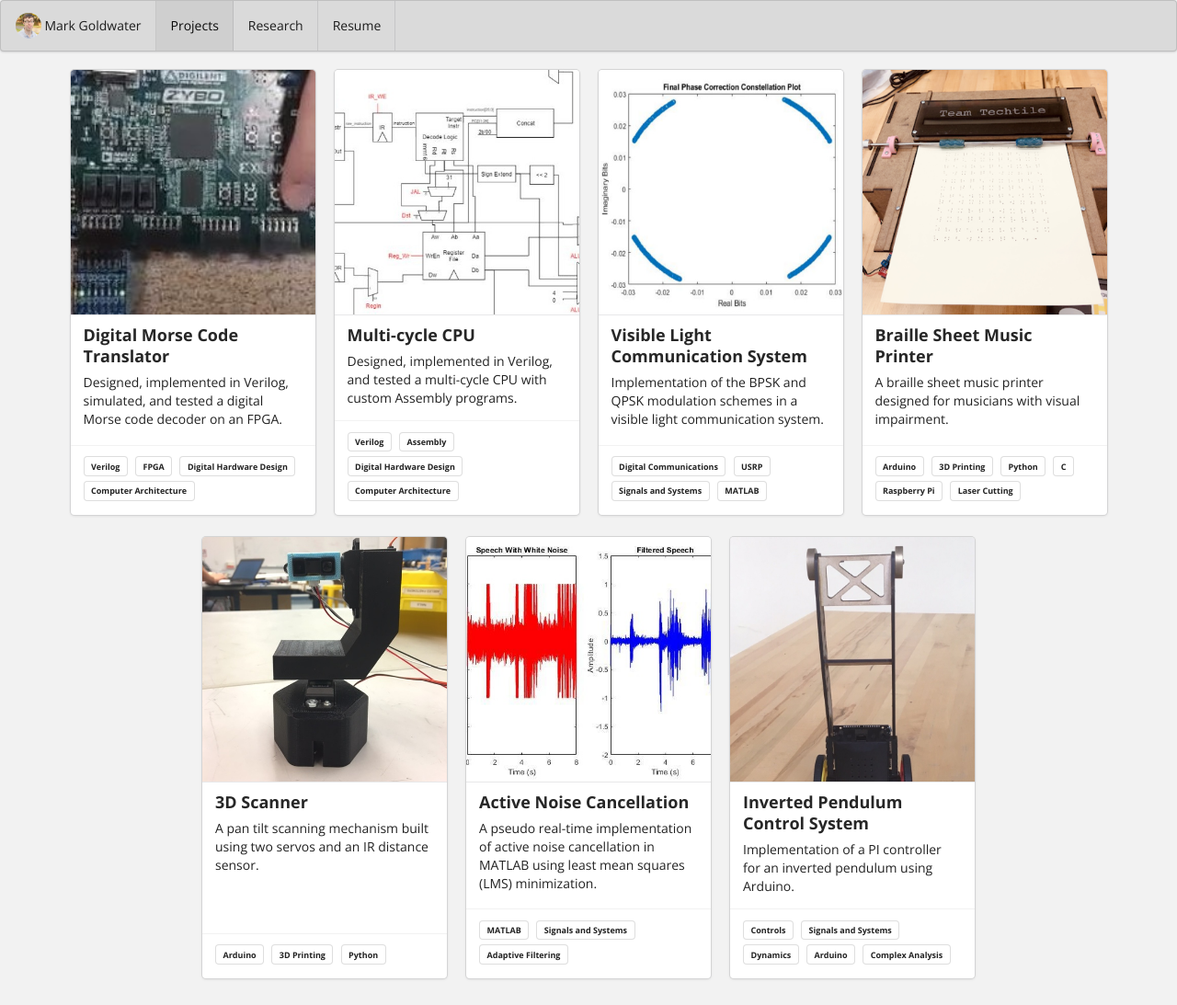
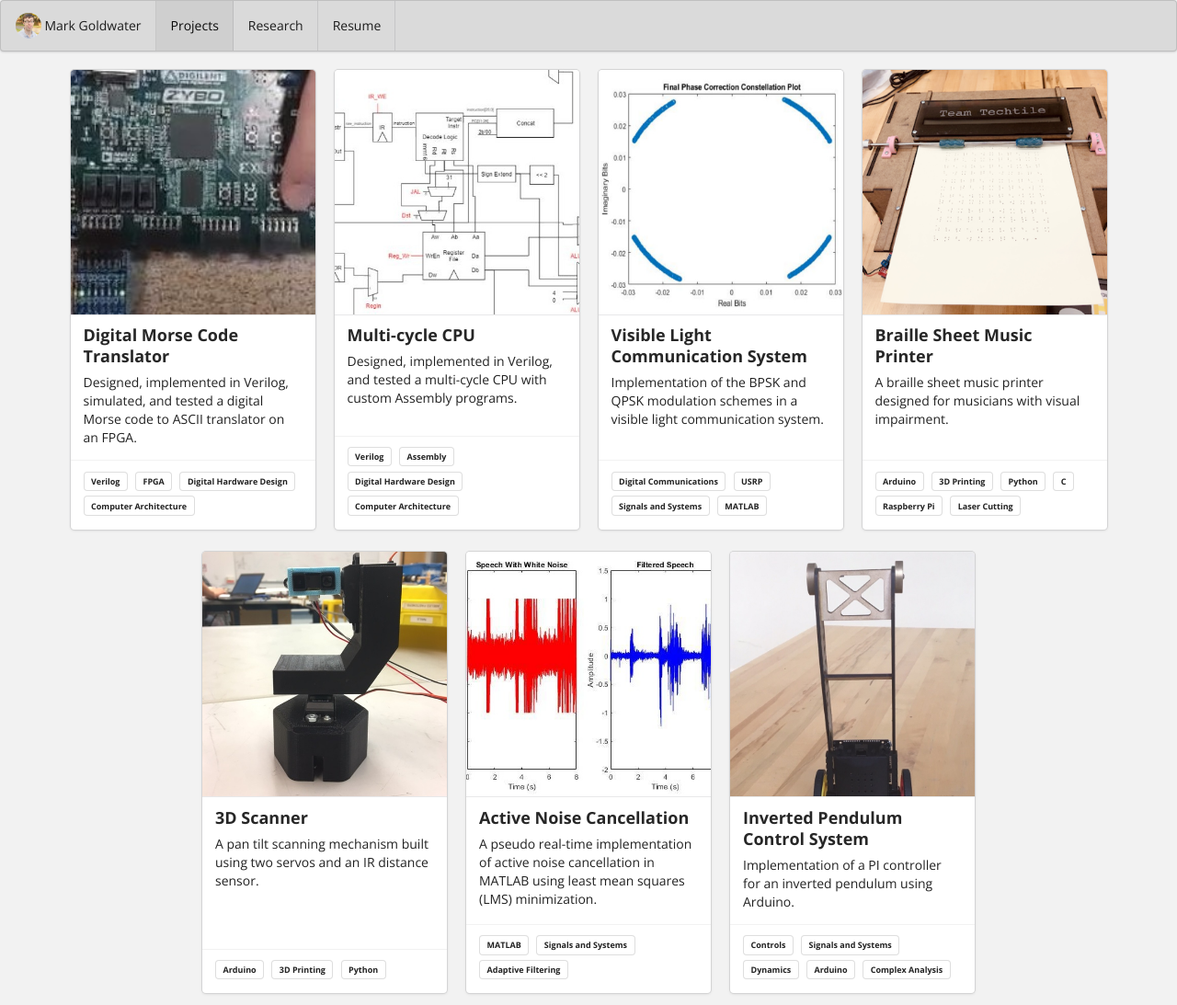
Before and after one commit to MarkG98/MarkG98.github.io, a Jekyll site: the page built from projects/index.html, in a window 1280 px wide. Shown: the whole page at 92% size. Built offline with Jekyll 4.4.1, drawn with Linux system fonts in a browser that asks for light colours.

Commit message:
Altered Morse code description slightly

```diff
--- a/projects/project-7.md
+++ b/projects/project-7.md
@@ -12,5 +12,5 @@ labels:
   - Digital Hardware Design
   - Computer Architecture
 
-summary:  Designed, implemented in Verilog, simulated, and tested a digital Morse code decoder on an FPGA.
+summary:  Designed, implemented in Verilog, simulated, and tested a digital Morse code to ASCII translator on an FPGA.
 ---
```
